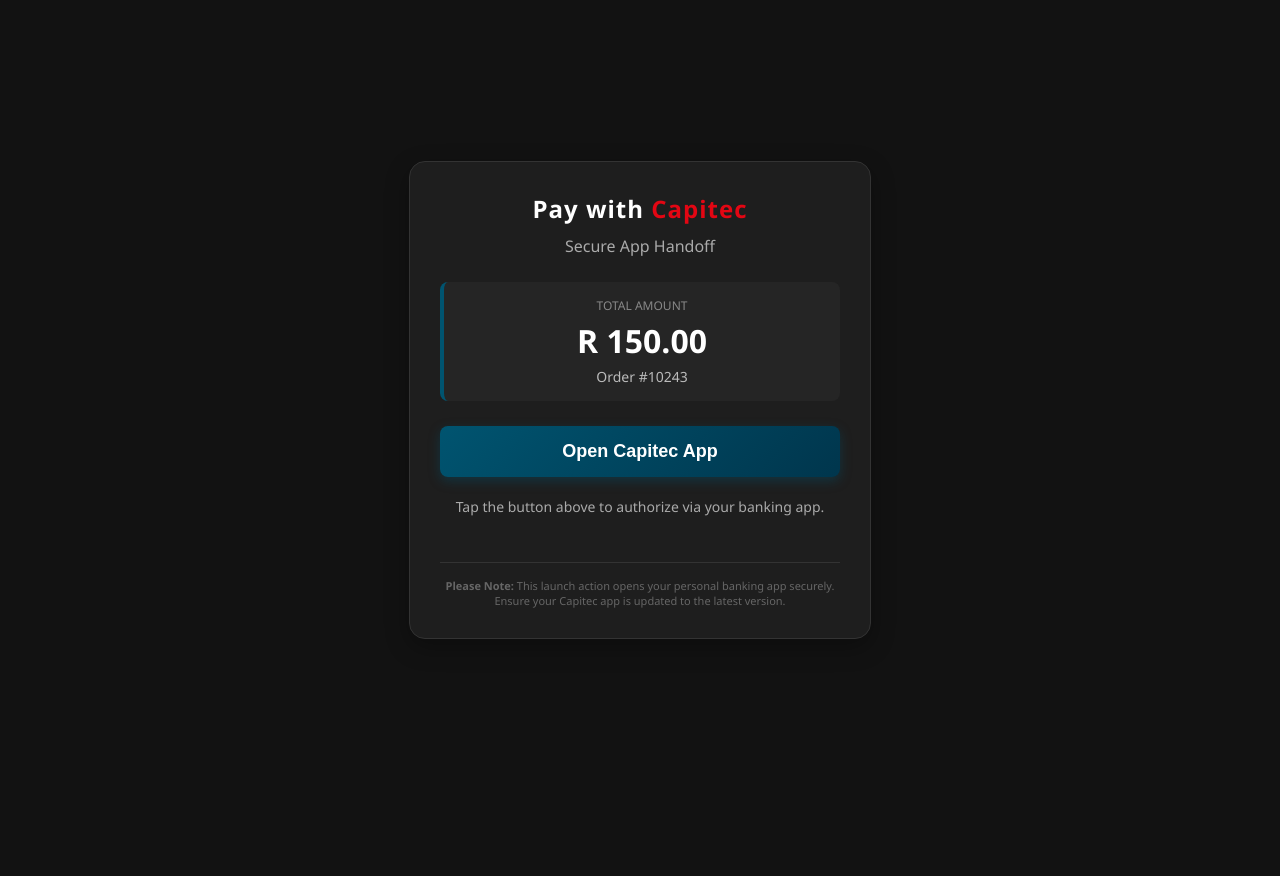
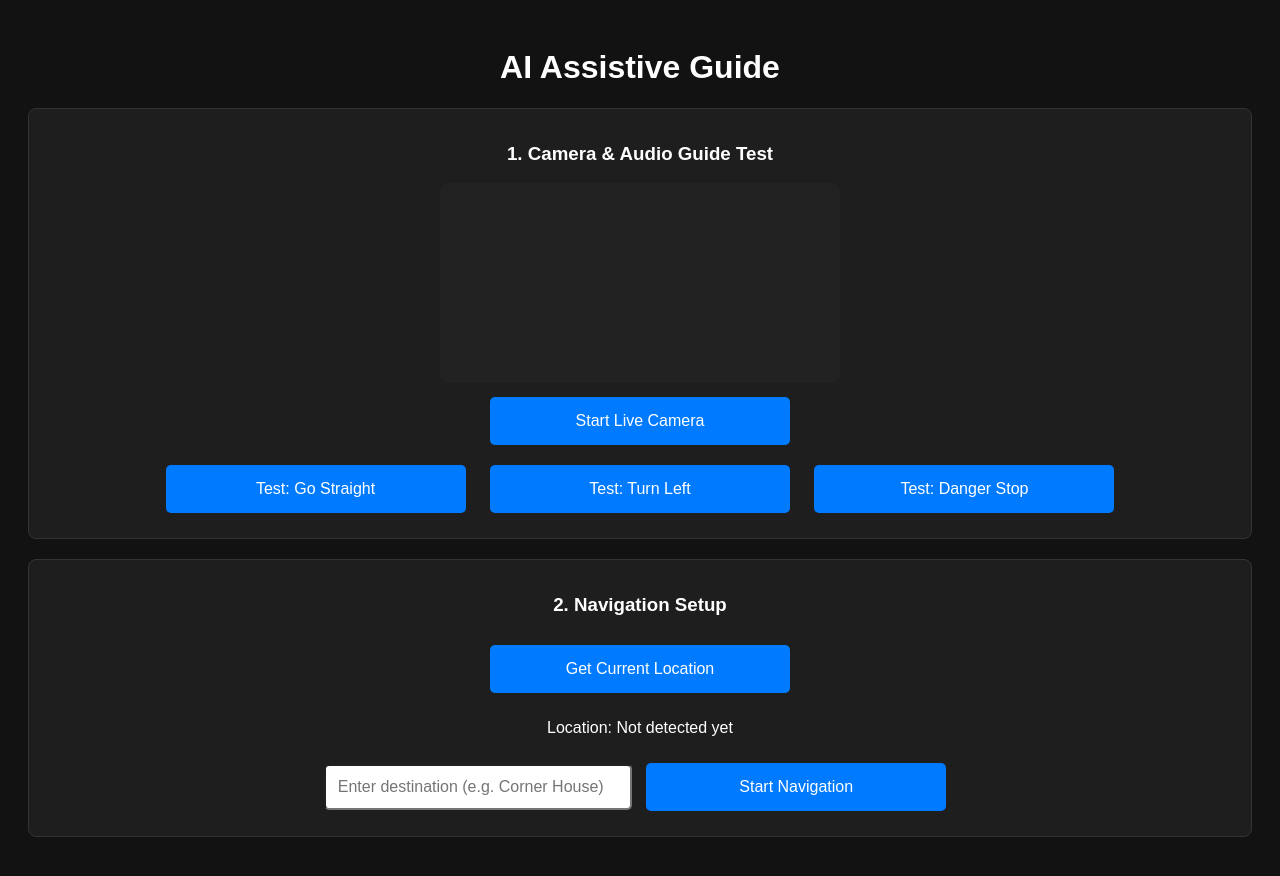
Before and after one commit to lihzoh7/Lucha, a plain HTML site: page index.html in a window 1280 px wide. Before the commit the page ends 800 px from the top, so only its background shows below. Drawn offline with Linux system fonts and the light colour scheme.

Commit message:
Revise index.html for AI Smart Guide integration
Updated the title and modified styles for a new layout. Added camera and navigation features with corresponding buttons.

```diff
--- a/index.html
+++ b/index.html
@@ -3,184 +3,92 @@
 <head>
     <meta charset="UTF-8">
     <meta name="viewport" content="width=device-width, initial-scale=1.0">
-    <title>Capitec Payment Integration</title>
+    <title>AI Smart Guide Test</title>
     <style>
-        :root {
-            --capitec-blue: #005470;
-            --capitec-red: #E30613;
-            --dark-bg: #121212;
-            --card-bg: #1E1E1E;
-            --text-color: #FFFFFF;
-        }
-
-        body {
-            font-family: 'Segoe UI', Tahoma, Geneva, Verdana, sans-serif;
-            background-color: var(--dark-bg);
-            color: var(--text-color);
-            display: flex;
-            justify-content: center;
-            align-items: center;
-            height: 100vh;
-            margin: 0;
-            padding: 20px;
-            box-sizing: border-box;
-        }
-
-        .payment-container {
-            background-color: var(--card-bg);
-            border-radius: 16px;
-            padding: 30px;
-            width: 100%;
-            max-width: 400px;
-            text-align: center;
-            box-shadow: 0 8px 24px rgba(0, 0, 0, 0.3);
-            border: 1px solid #333;
-        }
-
-        .logo-placeholder {
-            font-size: 24px;
-            font-weight: bold;
-            margin-bottom: 10px;
-            letter-spacing: 1px;
-        }
-
-        .logo-placeholder span {
-            color: var(--capitec-red);
-        }
-
-        .payment-details {
-            margin: 25px 0;
-            padding: 15px;
-            background-color: #252525;
-            border-radius: 8px;
-            border-left: 4px solid var(--capitec-blue);
-        }
-
-        .amount {
-            font-size: 32px;
-            font-weight: 800;
-            color: #fff;
-            margin: 5px 0;
-        }
-
-        .pay-btn {
-            background: linear-gradient(135deg, var(--capitec-blue) 0%, #00364d 100%);
-            color: white;
-            border: none;
-            border-radius: 8px;
-            padding: 15px 30px;
-            font-size: 18px;
-            font-weight: bold;
-            cursor: pointer;
-            width: 100%;
-            transition: transform 0.2s, background 0.2s;
-            box-shadow: 0 4px 12px rgba(0, 84, 112, 0.4);
-        }
-
-        .pay-btn:active {
-            transform: scale(0.98);
-        }
-
-        .status-message {
-            margin-top: 20px;
-            font-size: 14px;
-            color: #aaa;
-            min-height: 40px;
-            line-height: 1.4;
-        }
-
-        .note {
-            font-size: 11px;
-            color: #666;
-            margin-top: 25px;
-            border-top: 1px solid #333;
-            padding-top: 15px;
-        }
+        body { font-family: Arial, sans-serif; text-align: center; background: #121212; color: white; padding: 20px; }
+        video { width: 100%; max-width: 400px; border-radius: 10px; background: #222; transform: scaleX(1); }
+        button { background: #007bff; color: white; border: none; padding: 15px 25px; margin: 10px; font-size: 16px; border-radius: 5px; cursor: pointer; width: 80%; max-width: 300px; }
+        button:active { background: #0056b3; }
+        input { padding: 12px; width: 75%; max-width: 280px; border-radius: 5px; border: 1px solid #44App; margin-bottom: 10px; font-size: 16px; }
+        .section { margin: 20px 0; padding: 15px; border: 1px solid #333; border-radius: 8px; background: #1e1e1e; }
     </style>
 </head>
 <body>
 
-    <div class="payment-container">
-        <div class="logo-placeholder">
-            Pay with <span>Capitec</span>
-        </div>
-        <p style="color: #aaa; margin: 0;">Secure App Handoff</p>
+    <h1>AI Assistive Guide</h1>
 
-        <div class="payment-details">
-            <div style="font-size: 12px; color: #888; text-transform: uppercase;">Total Amount</div>
-            <div class="amount">R 150.00</div>
-            <div style="font-size: 14px; color: #bbb; margin-top: 5px;">Order #10243</div>
-        </div>
+    <div class="section">
+        <h3>1. Camera & Audio Guide Test</h3>
+        <video id="videoFeed" autoplay playsinline muted></video>
+        <br>
+        <button onclick="startCamera()">Start Live Camera</button>
+        <br>
+        <button onclick="speakInstruction('Go straight')">Test: Go Straight</button>
+        <button onclick="speakInstruction('Turn left')">Test: Turn Left</button>
+        <button onclick="speakInstruction('Obstacle detected, stop')">Test: Danger Stop</button>
+    </div>
 
-        <button class="pay-btn" onclick="initiateCapitecPayment()">Open Capitec App</button>
+    <div class="section">
+        <h3>2. Navigation Setup</h3>
+        <button onclick="getLocation()">Get Current Location</button>
+        <p id="locationDisplay">Location: Not detected yet</p>
 
-        <div class="status-message" id="statusText">
-            Tap the button above to authorize via your banking app.
-        </div>
-
-        <div class="note">
-            <strong>Please Note:</strong> This launch action opens your personal banking app securely. Ensure your Capitec app is updated to the latest version.
-        </div>
+        <input type="text" id="destinationInput" placeholder="Enter destination (e.g. Corner House)">
+        <button onclick="startNavigation()">Start Navigation</button>
     </div>
 
     <script>
-        function initiateCapitecPayment() {
-            const statusText = document.getElementById('statusText');
+        // Initialize Camera Stream
+        async function startCamera() {
+            try {
+                const stream = await navigator.mediaDevices.getUserMedia({
+                    video: { facingMode: "environment" }, // Uses the back camera
+                    audio: false
+                });
+                document.getElementById('videoFeed').srcObject = stream;
+                speakInstruction("Camera active. Beginning stream visualization.");
+            } catch (err) {
+                alert("Error accessing camera: " + err.message);
+            }
+        }
 
-            // Intent URL targeting the specific Capitec package ID on Android
-            const capitecIntentUri = "intent://#Intent;scheme=capitec;package=za.co.capitec.bank;end";
-            // Standard App Store URLs
-            const playStoreUrl = "https://play.google.com/store/apps/details?id=za.co.capitec.bank";
-            const appStoreUrl = "https://apps.apple.com/za/app/capitec-bank/id1485642055";
+        // Native Text to Speech Engine
+        function speakInstruction(text) {
+            if ('speechSynthesis' in window) {
+                window.speechSynthesis.cancel(); // Stop any current speaking immediately
+                const utterance = new SpeechSynthesisUtterance(text);
+                utterance.rate = 1.0; // Normal speech rate
+                window.speechSynthesis.speak(utterance);
+            } else {
+                console.log("Speech synthesis not supported on this device.");
+            }
+        }
 
-            statusText.innerHTML = "Opening Capitec App...";
-            statusText.style.color = "#00cbff";
+        // Capture Phone's Live GPS
+        function getLocation() {
+            if (navigator.geolocation) {
+                navigator.geolocation.getCurrentPosition((position) => {
+                    const lat = position.coords.latitude;
+                    const lon = position.coords.longitude;
+                    document.getElementById('locationDisplay').innerText = `Lat: ${lat.toFixed(5)}, Lon: ${lon.toFixed(5)}`;
+                    speakInstruction("Location successfully locked.");
+                }, (error) => {
+                    alert("Error getting location: " + error.message);
+                });
+            } else {
+                alert("Geolocation is not supported by this browser.");
+            }
+        }
 
-            // Detect Platform
-            const userAgent = navigator.userAgent || navigator.vendor || window.opera;
-            const isAndroid = /android/i.test(userAgent);
-            const isIOS = /iPad|iPhone|iPod/.test(userAgent) && !window.MSStream;
-
-            // Record timestamp to check if user actually left the browser screen
-            const startTime = Date.now();
-
-            if (isAndroid) {
-                // Fire Android Deep Link intent
-                window.location.href = capitecIntentUri;
-            } else if (isIOS) {
-                // Fire generic registered iOS protocol prefix
-                window.location.href = "capitec://";
-            } else {
-                // Desktop or unidentified device fallback directly to informational site
-                statusText.innerHTML = "Deep linking is optimized for mobile devices. Please open this link on your smartphone.";
-                statusText.style.color = "#E30613";
+        // Navigation Logic Trigger
+        function startNavigation() {
+            const dest = document.getElementById('destinationInput').value;
+            if (!dest) {
+                speakInstruction("Please type a destination first.");
                 return;
             }
-
-            // Fallback Logic: If the app doesn't open within 2.5 seconds, redirect to app store
-            setTimeout(function() {
-                // If the user successfully left the browser to the banking app,
-                // the time difference will be massive when they return.
-                // If they never left (app not installed), time elapsed will be roughly 2500ms.
-                if (Date.now() - startTime < 2600) {
-                    statusText.innerHTML = "Capitec app not detected. Redirecting to App Store...";
-                    statusText.style.color = "#E30613";
-
-                    setTimeout(function() {
-                        if (isAndroid) {
-                            window.location.href = playStoreUrl;
-                        } else if (isIOS) {
-                            window.location.href = appStoreUrl;
-                        }
-                    }, 1000);
-                } else {
-                    // User successfully opened the app and returned later
-                    statusText.innerHTML = "Welcome back. Please verify transaction status on your backend dashboard.";
-                    statusText.style.color = "#00ff88";
-                }
-            }, 2500);
+            speakInstruction(`Routing calculated for ${dest}. Proceed straight for ten meters.`);
         }
     </script>
-
 </body>
 </html>
```
